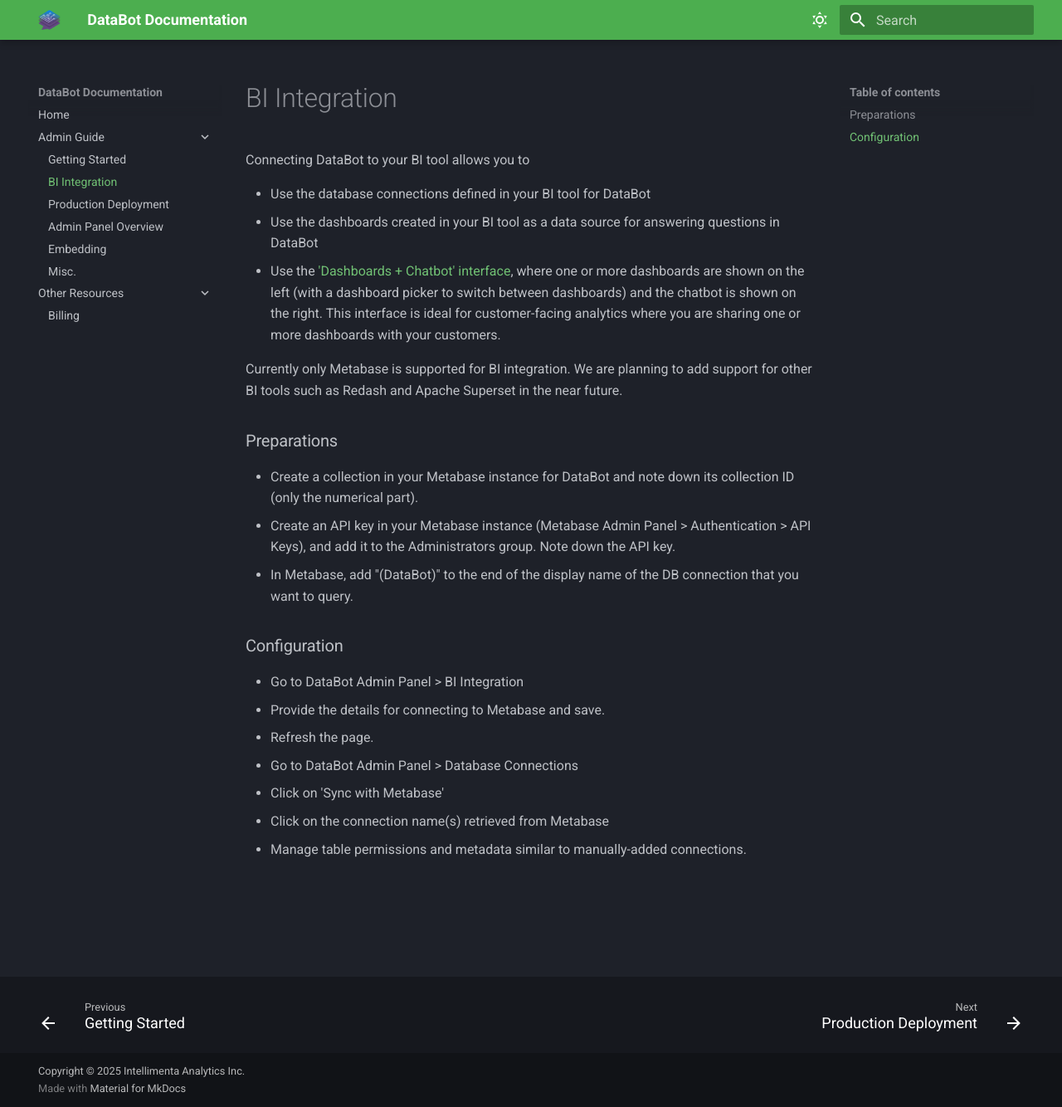
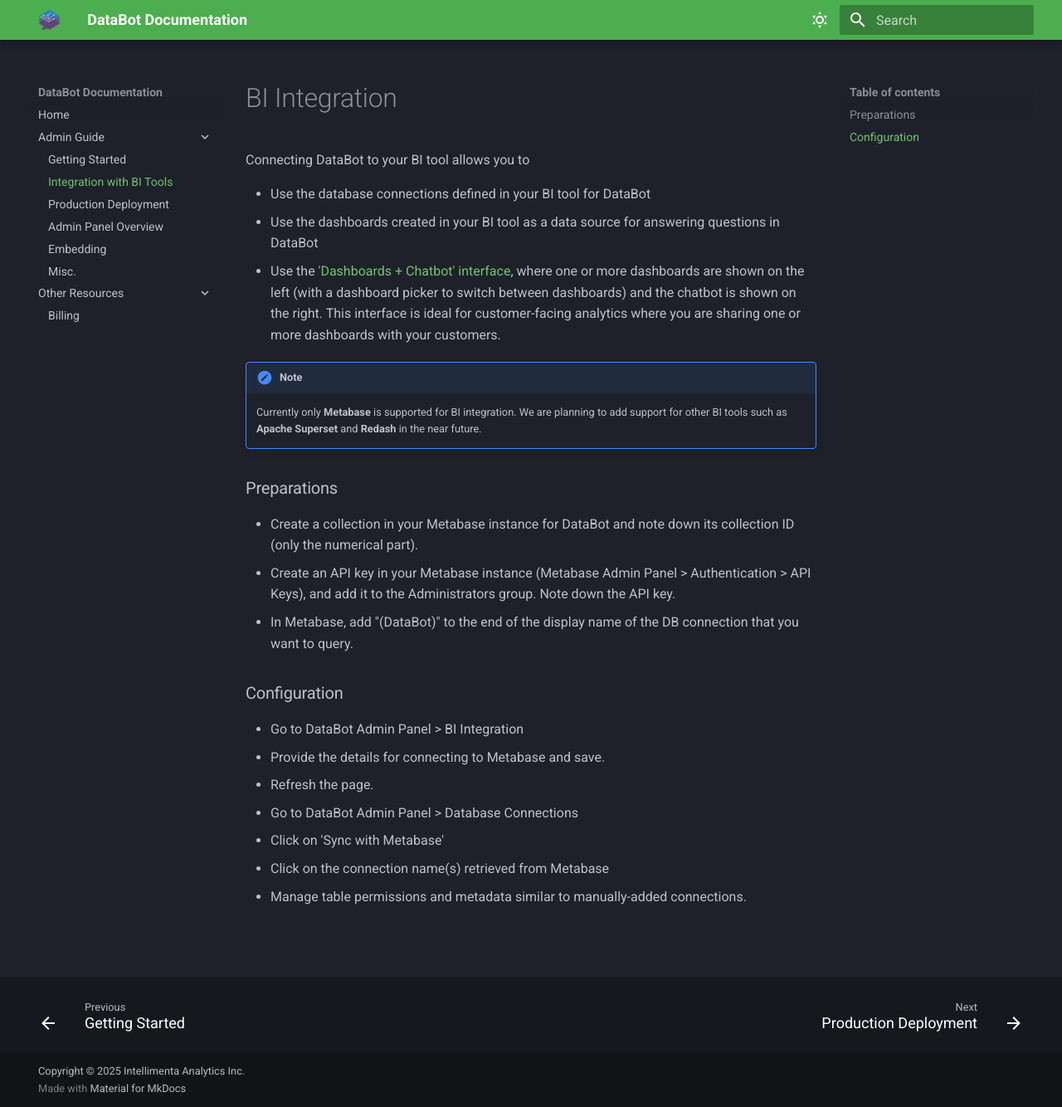
Before and after one commit to Intellimenta/DataBot, an MkDocs documentation site: the page built from docs/admin_guide/bi_integration.md, in a window 1280 px wide and 1334 px high. Shown: the whole window at 83% size. Built offline with MkDocs 1.6.1 and Material for MkDocs 9.7.7, drawn with Linux system fonts in a browser that asks for light colours.

Commit message:
update docs

```diff
--- a/docs/admin_guide/bi_integration.md
+++ b/docs/admin_guide/bi_integration.md
@@ -6,7 +6,9 @@
 - Use the dashboards created in your BI tool as a data source for answering questions in DataBot
 - Use the ['Dashboards + Chatbot' interface](./admin_panel_overview.md#bi-integration), where one or more dashboards are shown on the left (with a dashboard picker to switch between dashboards) and the chatbot is shown on the right. This interface is ideal for customer-facing analytics where you are sharing one or more dashboards with your customers.
 
-Currently only Metabase is supported for BI integration. We are planning to add support for other BI tools such as Redash and Apache Superset in the near future.
+!!! note
+
+    Currently only **Metabase** is supported for BI integration. We are planning to add support for other BI tools such as **Apache Superset** and **Redash** in the near future.
 
 ### Preparations
 
--- a/mkdocs.yml
+++ b/mkdocs.yml
@@ -1,11 +1,11 @@
 site_name: DataBot Documentation
-site_url: https://databot-docs.intellimenta.com
+site_url: https://databot.intellimenta.com
 copyright: Copyright &copy; 2025 Intellimenta Analytics Inc.
 nav:
   - Home: index.md
   - Admin Guide:
       - Getting Started: admin_guide/getting_started.md
-      - BI Integration: admin_guide/bi_integration.md
+      - Integration with BI Tools: admin_guide/bi_integration.md
       - Production Deployment: admin_guide/production_deployment.md
       - Admin Panel Overview: admin_guide/admin_panel_overview.md
       - Embedding: admin_guide/embedding.md
```
Also changed, not shown: docs/index.md (+6 -0 lines).
